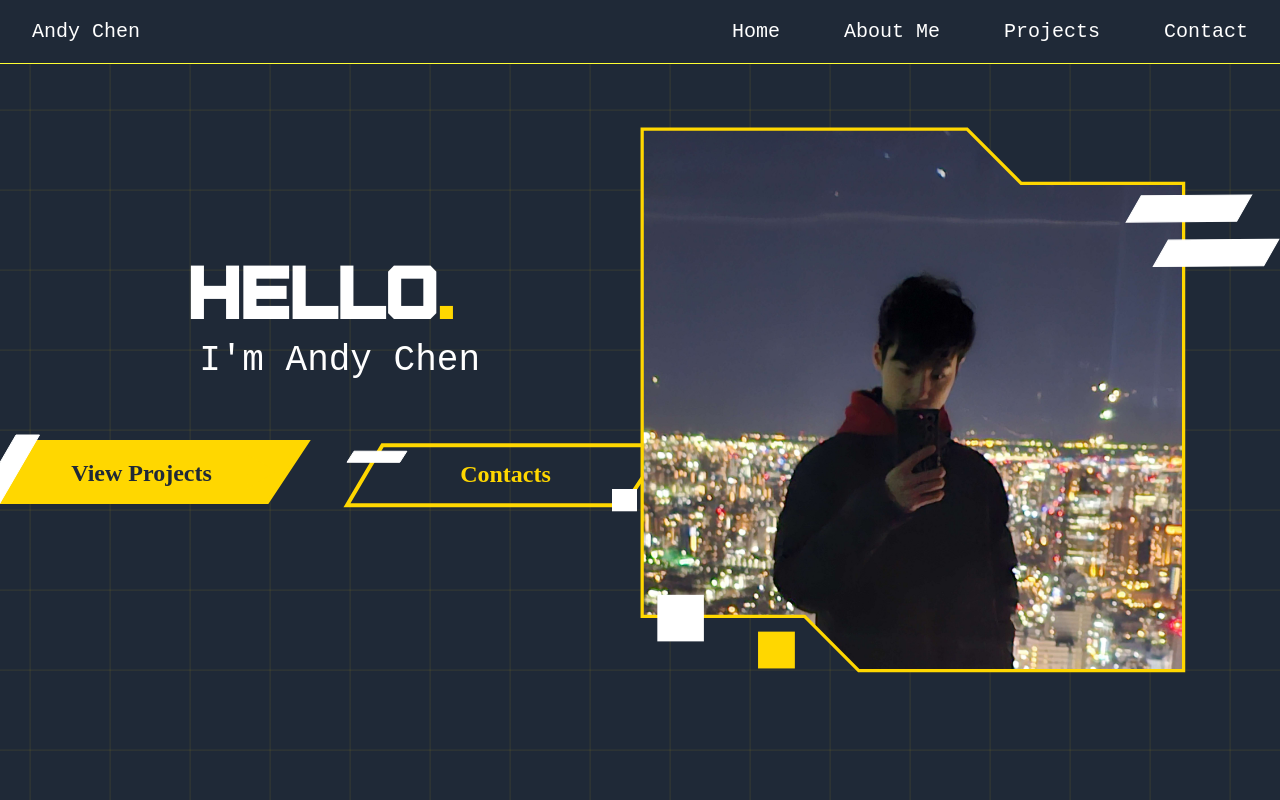
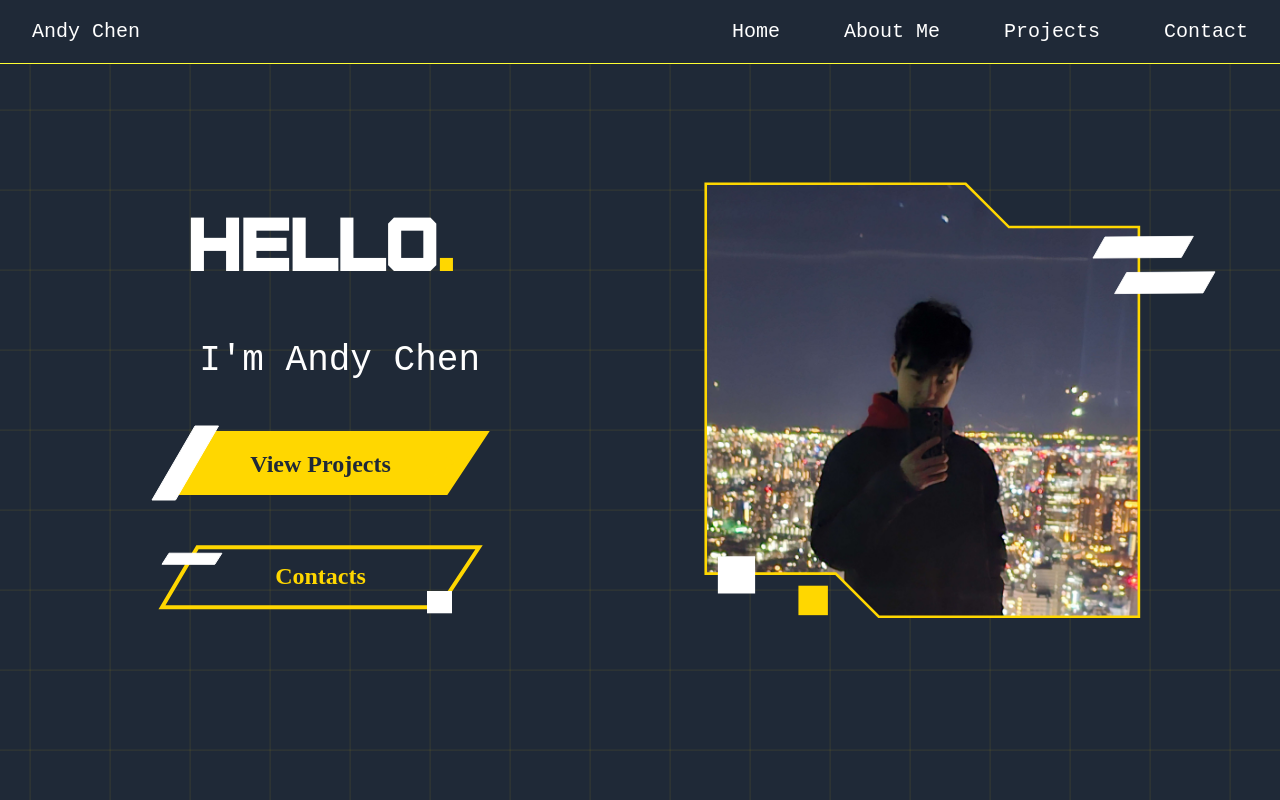
Before and after one commit to andy02chen/portfolio_site, a React (Vite) app in the folder portfolio/: page / in a window 1280 px wide. Built offline with nearby package versions, Linux system fonts and the light colour scheme; a web font is replaced by a local one.

Commit message:
fixed layout for smaller desktop/laptops

```diff
--- a/portfolio/src/Home.tsx
+++ b/portfolio/src/Home.tsx
@@ -10,7 +10,7 @@ export default function Home({ setNav }: HomeProps) {
   return(
     <section className="w-full h-screen flex flex-row justify-center items-center">
       {/* Left Div */}
-      <div className="w-1/2 h-3/4 flex flex-1 items-center justify-center flex-col gap-4 select-none ">
+      <div className="w-1/2 h-3/4 flex flex-1 items-center justify-center flex-col gap-16 2xl:gap-4 select-none">
         {/* Text div */}
         <h1 className='font-furore font-bold text-7xl'>
           HELLO
@@ -24,7 +24,8 @@ export default function Home({ setNav }: HomeProps) {
           </h1>
         </div>
 
-        <div className='w-1/2 h-1/4 flex flex-row justify-center items-center gap-8'>
+        <div className='w-1/2 h-1/4 flex flex-col 2xl:flex-row justify-center items-center gap-8
+        '>
           <button className='cursor-pointer group'>
             <a href='#projects'
             onClick={() => setNav("projects")}>
@@ -80,8 +81,8 @@ export default function Home({ setNav }: HomeProps) {
       {/* Right Div */}
       <div className="w-1/2 flex flex-1 items-center justify-center">
         {/* PFP */}
-        <div className='w-xl lg:w-3xl'>
-          <svg className='w-full h-auto' viewBox="0 0 591 504" fill="none" xmlns="http://www.w3.org/2000/svg">
+        <div>
+          <svg className='w-sm lg:w-lg 2xl:w-3xl h-auto' viewBox="0 0 591 504" fill="none" xmlns="http://www.w3.org/2000/svg">
             <defs>
               <clipPath id="frameClip">
                 <path d="M302 2H2V452H152L202 502H502V52H352L302 2Z"/>
```
